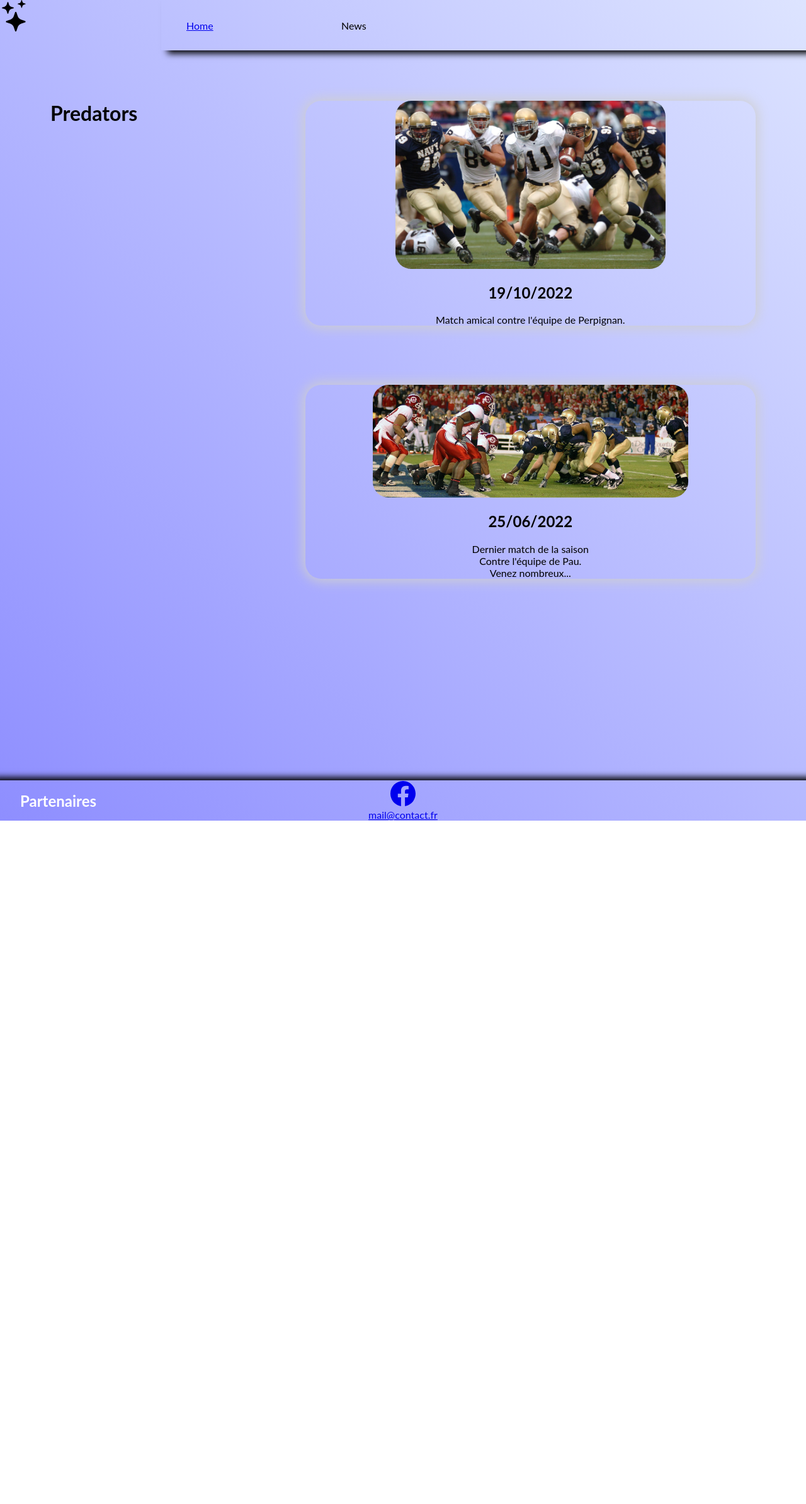
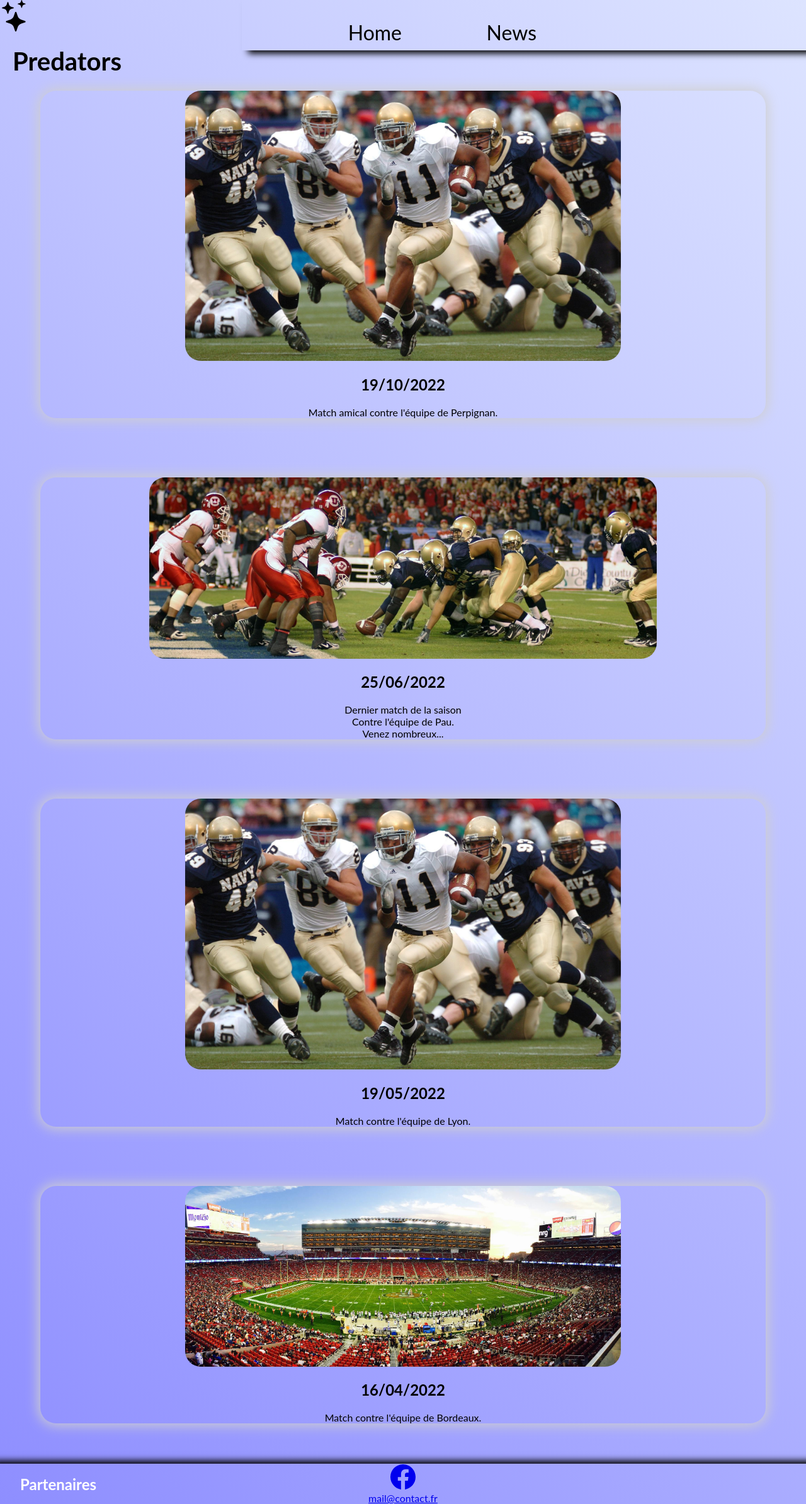
Before and after one commit to Yan314/eval, a plain HTML site: page evenement.html in a window 1280 px wide. Shown: the whole page at 63% size. Before the commit the page ends 1303 px from the top, so only its background shows below. Drawn offline with Linux system fonts and the light colour scheme.

Commit message:
img finition

```diff
--- a/evenement.html
+++ b/evenement.html
@@ -12,6 +12,7 @@
     <svg xmlns="http://www.w3.org/2000/svg" width="50" height="50" fill="currentColor" class="bi bi-stars" viewBox="0 0 16 16">
       <path d="M7.657 6.247c.11-.33.576-.33.686 0l.645 1.937a2.89 2.89 0 0 0 1.829 1.828l1.936.645c.33.11.33.576 0 .686l-1.937.645a2.89 2.89 0 0 0-1.828 1.829l-.645 1.936a.361.361 0 0 1-.686 0l-.645-1.937a2.89 2.89 0 0 0-1.828-1.828l-1.937-.645a.361.361 0 0 1 0-.686l1.937-.645a2.89 2.89 0 0 0 1.828-1.828l.645-1.937zM3.794 1.148a.217.217 0 0 1 .412 0l.387 1.162c.173.518.579.924 1.097 1.097l1.162.387a.217.217 0 0 1 0 .412l-1.162.387A1.734 1.734 0 0 0 4.593 5.69l-.387 1.162a.217.217 0 0 1-.412 0L3.407 5.69A1.734 1.734 0 0 0 2.31 4.593l-1.162-.387a.217.217 0 0 1 0-.412l1.162-.387A1.734 1.734 0 0 0 3.407 2.31l.387-1.162zM10.863.099a.145.145 0 0 1 .274 0l.258.774c.115.346.386.617.732.732l.774.258a.145.145 0 0 1 0 .274l-.774.258a1.156 1.156 0 0 0-.732.732l-.258.774a.145.145 0 0 1-.274 0l-.258-.774a1.156 1.156 0 0 0-.732-.732L9.1 2.137a.145.145 0 0 1 0-.274l.774-.258c.346-.115.617-.386.732-.732L10.863.1z"/>
     </svg>
+    <h1>Predators</h1>
   </header>
   <nav>
     <ul class="navbar">
@@ -22,7 +23,6 @@
     </ul>
   </nav>
   <div class="content">
-    <h1>Predators</h1>
     <div class="block advert clickable">
       <img
         src="foot1.jpg"
@@ -45,6 +45,26 @@
         Venez nombreux...
       </div>
     </div>
+    <div class="block advert clickable">
+      <img
+        src="foot1.jpg"
+        style="max-width: 60%; border-radius: 25px;"
+      />
+      <div>
+        <h2>19/05/2022</h2>
+        Match contre l'équipe de Lyon.
+      </div>
+    </div>
+    <div class="block advert clickable">
+      <img
+        src="stade.jpg"
+        style="max-width: 60%; border-radius: 25px;"
+      />
+      <div>
+        <h2>16/04/2022</h2>
+        Match contre l'équipe de Bordeaux.
+      </div>
+    </div>
   </div>
   <footer>
     <h2 class="img-title">Partenaires</h2>
--- a/style.css
+++ b/style.css
@@ -3,46 +3,70 @@ body {
   font-family: lato;
   margin: 0;
   display: grid;
-  grid-template-columns: 20vw 1fr;
+  grid-template-columns: 30vw 1fr;
   grid-template-rows: 10vh 1fr 8vh;
   grid-template-areas:
     "header    navigation"
     "content  content"
     "footer    footer";
 }
-h1 {
-  margin: 2rem;
-}
 .clickable:hover {
   cursor: pointer;
   opacity: 0.7;
 }
-.advert {
-  grid-column: 2/4;
-  text-align: center;
-  margin: 2em;
+h1 {
+  font-size: 2.5em;
+  margin: 0.5em;
+}
+header {
+  grid-area: header;
 }
 .navbar {
+  text-align: right;
   list-style: none;
   display: grid;
   grid-template-columns: 1fr 1fr 1fr 1fr;
-}
-header {
-  grid-area: header;
 }
 nav {
   grid-area: navigation;
   box-shadow: 10px 5px 10px black;
   display: grid;
   align-items: center;
+  font-size: 2em;
+  animation-duration: 2s;
+  animation-name: slidein;
+}
+@keyframes slidein {
+  from {
+      margin-left: 100%;
+      width: 300%;
+  }
+
+  to {
+      margin-left: 0%;
+      width: 100%;
+  }
+}
+nav ul li a {
+  color: black;
+  text-decoration: none;
+}
+nav ul li a:hover {
+  color: red;
+  text-decoration: none;
 }
 .content {
-  margin: 3rem;
+  margin: 2rem;
   grid-area: content;
   display: grid;
   gap: 30px;
   grid-template-columns: 1fr 1fr 1fr;
   grid-template-rows: 0.5fr 0.5fr 0.5fr;
+}
+.advert {
+  grid-column: 1/4;
+  text-align: center;
+  margin: 2em;
 }
 .block {
   margin: 2rem;
```
Also changed, not shown: index.html (+53 -16 lines), cheerleading.jpg (added), stade.jpg (added).
